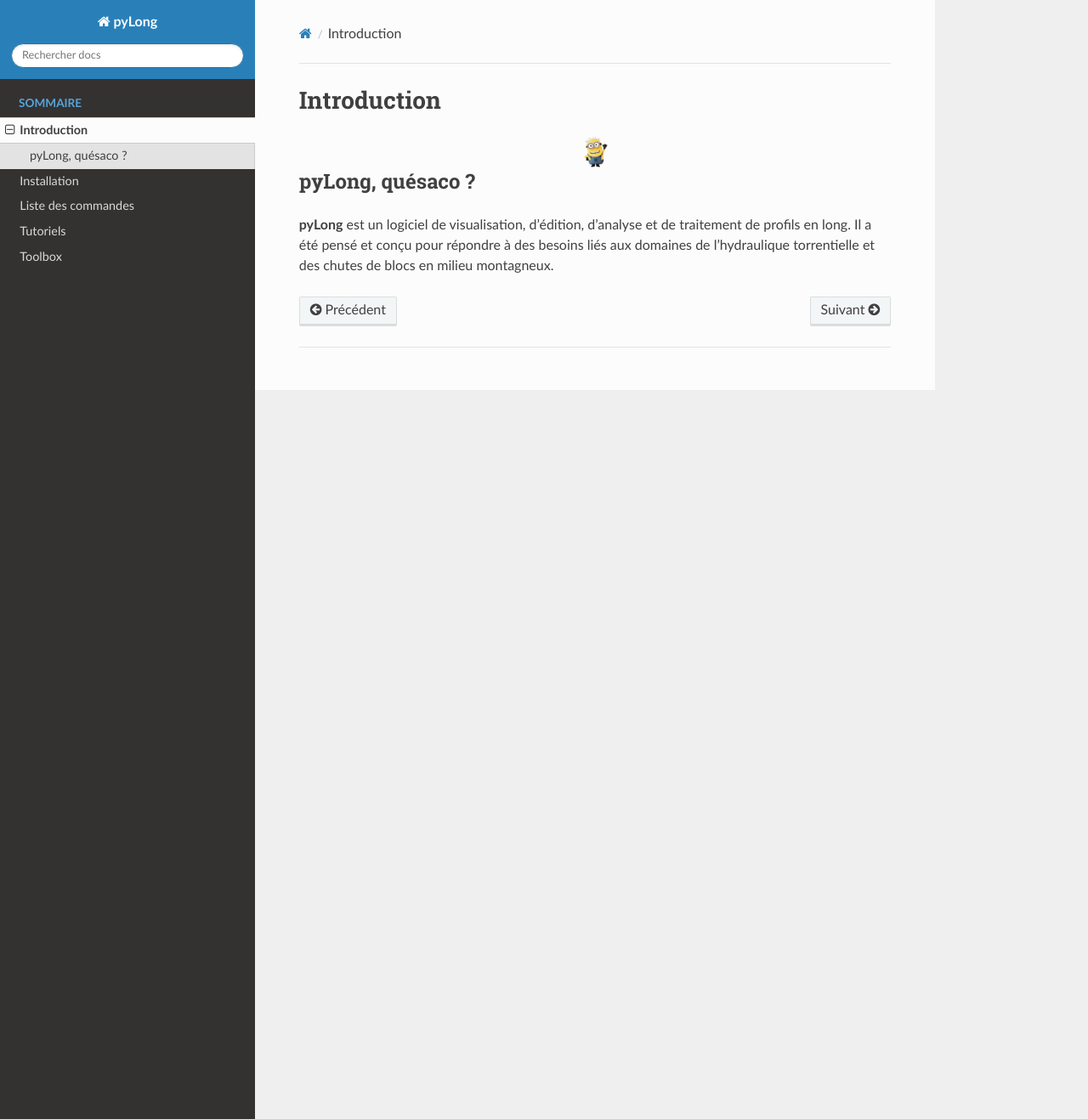
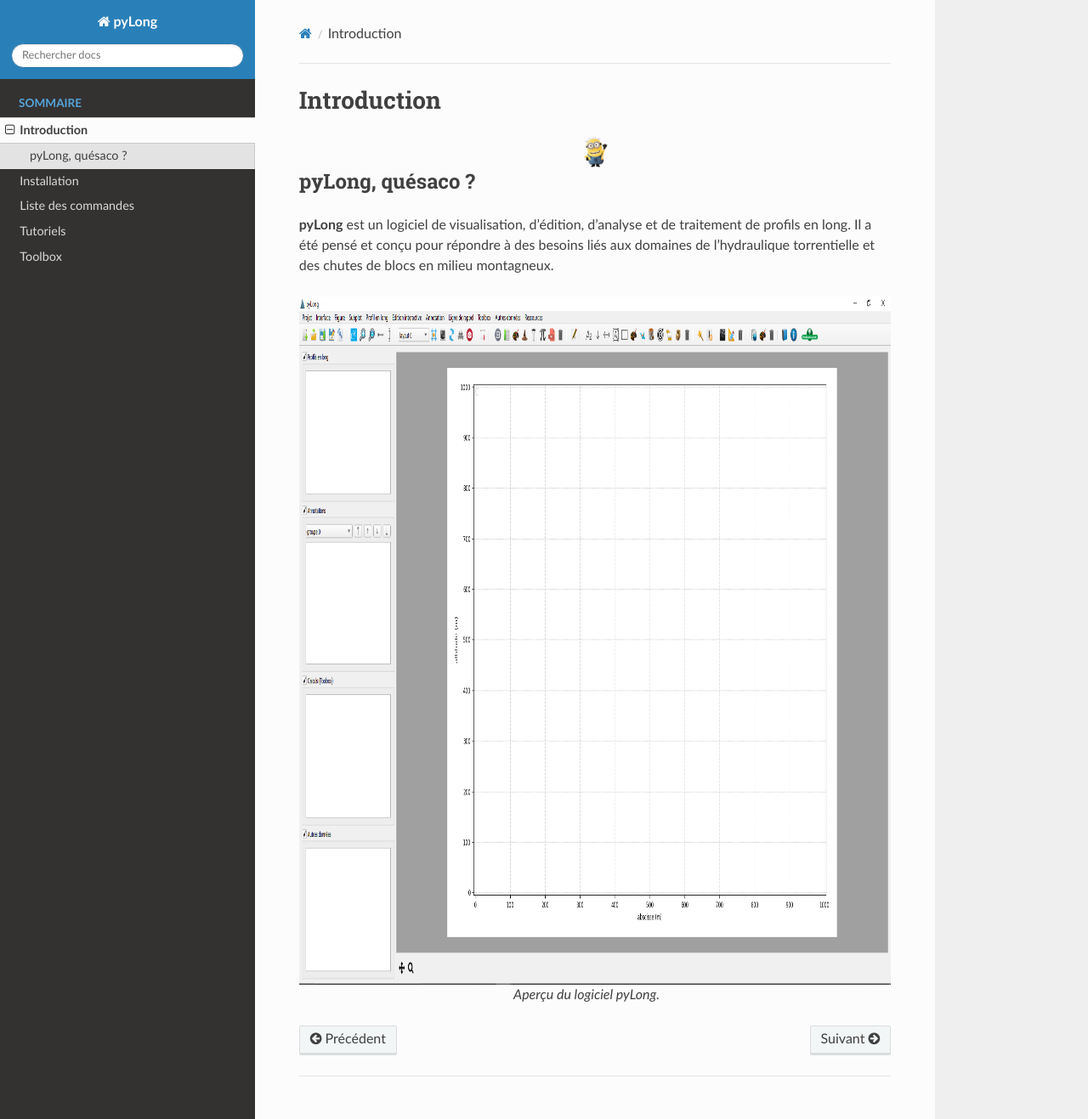
Before and after one commit to clementroussel/pyLong-doc, a Sphinx documentation site: the page built from docs/source/introduction.rst, in a window 1280 px wide and 1317 px high. Shown: the whole window at 85% size. Built offline with Sphinx 7.4.7 and the Read the Docs theme 2.0.0, drawn with Linux system fonts in a browser that asks for light colours.

Commit message:
Update introduction.rst

```diff
--- a/docs/source/introduction.rst
+++ b/docs/source/introduction.rst
@@ -10,9 +10,8 @@ pyLong, quésaco ?
 
 **pyLong** est un logiciel de visualisation, d'édition, d'analyse et de traitement de profils en long. Il a été pensé et conçu pour répondre à des besoins liés aux domaines de l'hydraulique torrentielle et des chutes de blocs en milieu montagneux.
 
-.. image:: ./captures/apercu.png
+.. figure:: ./captures/apercu.png
    :align: center
    :scale: 75%
 
-
    Aperçu du logiciel pyLong.
```
